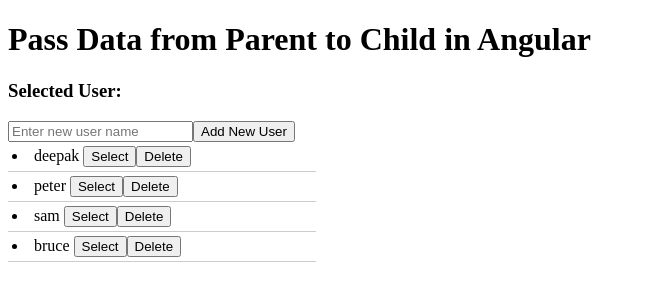
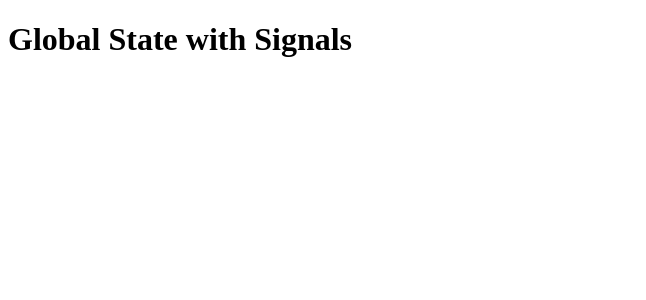
Before and after one commit to deep-coder1/angular22-tutorial-csbs, an Angular app: page / in a window 1280 px wide. Shown: the top 300 px of the page, without its empty margins (0-646 px from the left). Built offline with nearby package versions, Linux system fonts and the light colour scheme.

Commit message:
Pass Data from Child to Parent Component tut complete

```diff
--- a/src/app/app.html
+++ b/src/app/app.html
@@ -339,14 +339,15 @@
 } -->
 
 <!-- Pass Data from Parent to Child in Angular  -->
-<h1>Pass Data from Parent to Child in Angular</h1>
+<!-- <h1>Pass Data from Parent to Child in Angular</h1> -->
+<!-- Pass Data from Child to Parent Component  -->
 <!-- <app-child [userName]="userName()"></app-child> -->
 <!-- <h2>{{userName()}}</h2> -->
 <!-- <app-child [userName]="'deepak'"></app-child>
 <app-child [userName]="'thakur'"></app-child>
 <app-child [userName]="'peter'"></app-child> -->
 
-<h3>Selected User: {{selectedUserName()}}</h3>
+<!-- <h3>Selected User: {{selectedUserName()}}</h3>
 
 <input type="text" (input)="newUser.set($event.target.value)" placeholder="Enter new user name">
 <button (click)="addNewUser()">Add New User</button>
@@ -356,9 +357,7 @@
   (selectedUser)="selectedUser($event)"
   (deleteUser)="deleteUser($event)"
   ></app-child>
-}
+} -->
 
-
-
-<!-- Pass Data from Child to Parent Component  -->
-<!-- <h1>Pass Data from Child to Parent Component</h1> -->
+<!-- Global State with Signals  -->
+<h1>Global State with Signals</h1>
--- a/src/app/app.ts
+++ b/src/app/app.ts
@@ -384,40 +384,39 @@ import { Child } from './child/child';
 //   nums=signal([0,1,2,3,4,5])
 // }
 
-// Pass Data from Parent to Child in Angular
-export class App{
-  // userName = signal("deepak thakur")
-  users = signal(['deepak', 'peter', 'sam', 'bruce'])
-  newUser = signal('')
-  selectedUserName = signal('')
-
-  // addNewUser(){
-  //   if(this.newUser()){
-  //     this.users.update((item)=>[...item, this.newUser()])
-  //     this.newUser.set('')
-  //   }
-  // }
-
-  addNewUser(){
-    this.users.update((data)=>([...data, this.newUser()]))
-    this.newUser.set('');
-    this.selectedUserName = signal('')
-  }
-
-  selectedUser(name:string){
-    console.log(name)
-    this.selectedUserName.set(name)
-  }
-
-  deleteUser(name:string){
-    console.log(name)
-    this.users.update((data)=>data.filter((item)=>item!=name))
-  }
-}
-
-
+// // Pass Data from Parent to Child in Angular
 // // Pass Data from Child to Parent Component
 // export class App{
+//   // userName = signal("deepak thakur")
 //   users = signal(['deepak', 'peter', 'sam', 'bruce'])
 //   newUser = signal('')
+//   selectedUserName = signal('')
+
+//   // addNewUser(){
+//   //   if(this.newUser()){
+//   //     this.users.update((item)=>[...item, this.newUser()])
+//   //     this.newUser.set('')
+//   //   }
+//   // }
+
+//   addNewUser(){
+//     this.users.update((data)=>([...data, this.newUser()]))
+//     this.newUser.set('');
+//     this.selectedUserName = signal('')
+//   }
+
+//   selectedUser(name:string){
+//     console.log(name)
+//     this.selectedUserName.set(name)
+//   }
+
+//   deleteUser(name:string){
+//     console.log(name)
+//     this.users.update((data)=>data.filter((item)=>item!=name))
+//   }
 // }
+
+// Global State with Signals
+export class App{
+
+}
```
